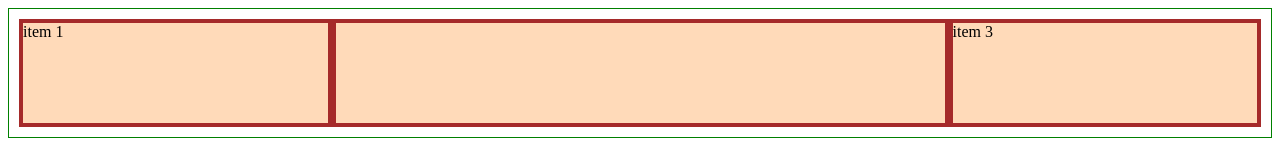
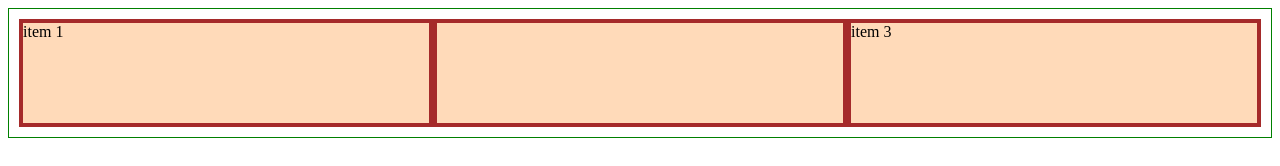
Before and after one commit to kusiLaw/html-boilerplate, a plain HTML site: page test.html in a window 1280 px wide. Drawn offline with Linux system fonts and the light colour scheme.

Commit message:
flex-shrink
it also set flex-basis to auto to respect or take the
width into account

```diff
--- a/test.css
+++ b/test.css
@@ -8,12 +8,14 @@
   background: peachpuff;
   border: 4px solid brown;
   height: 100px;
-  flex: 1 1 0%;
+  width: 250px;
+  flex: 1 1 auto;
+  /**if set to auto when shrinking it will respect the width of the
+  element in question being it growing or shrinking else all element will be same **/
 }
+/**telling element not to shrink if the items are bigger
+than the parent container**/
+.flex-container .two{
+   flex-shrink: 0; /**try grow*/
 
-/* we instead add flex: 2 to just one of the divs,
-then that div would grow to 2x the size of the others. */
-
-.flex-container .two{
-  flex: 2 1 0%;
 }
```
